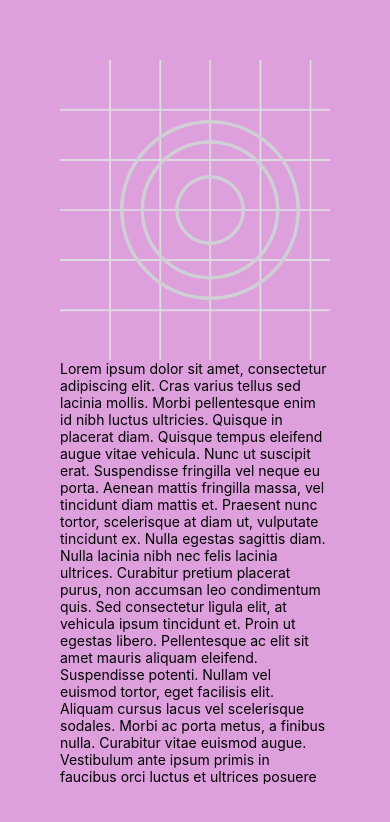
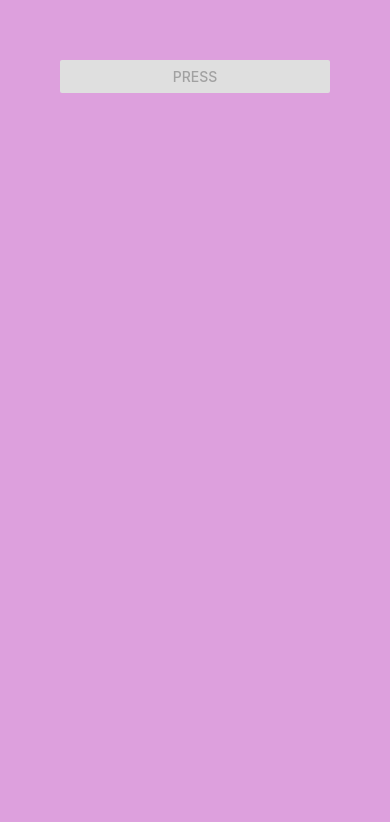
Before and after one commit to Gavin-1001/React-Native-Tutorials, a React Native app in the folder CoreComponents/: screen / in a window 390 px wide. Shown: the top 822 px of the page. Built offline with nearby package versions, Linux system fonts and the light colour scheme.

Commit message:
Finished Tutorial 12

```diff
--- a/CoreComponents/App.js
+++ b/CoreComponents/App.js
@@ -1,21 +1,11 @@
-import {View, Text, Image, ImageBackground, ScrollView} from "react-native"
+import {View, Text, Image, ImageBackground, ScrollView, Button} from "react-native"
 const logoImg = require("./assets/adaptive-icon.png");
 
 export default function App(){
+
   return(
   <View style={{backgroundColor:"plum", flex: 1, padding: 60}}>
-        <ScrollView>
-        <Image source={logoImg} style={{width: 300, height: 300}} />
-        <Text>
-            Lorem ipsum dolor sit amet, consectetur adipiscing elit. Cras varius tellus sed lacinia mollis. Morbi pellentesque enim id nibh luctus ultricies. Quisque in placerat diam. Quisque tempus eleifend augue vitae vehicula. Nunc ut suscipit erat. Suspendisse fringilla vel neque eu porta. Aenean mattis fringilla massa, vel tincidunt diam mattis et. Praesent nunc tortor, scelerisque at diam ut, vulputate tincidunt ex. Nulla egestas sagittis diam. Nulla lacinia nibh nec felis lacinia ultrices. Curabitur pretium placerat purus, non accumsan leo condimentum quis. Sed consectetur ligula elit, at vehicula ipsum tincidunt et. Proin ut egestas libero.
-
-            Pellentesque ac elit sit amet mauris aliquam eleifend. Suspendisse potenti. Nullam vel euismod tortor, eget facilisis elit. Aliquam cursus lacus vel scelerisque sodales. Morbi ac porta metus, a finibus nulla. Curabitur vitae euismod augue. Vestibulum ante ipsum primis in faucibus orci luctus et ultrices posuere cubilia curae; Morbi vel neque sit amet justo fermentum hendrerit. Nulla facilisi. Vivamus semper risus nec nulla iaculis hendrerit. Praesent luctus fermentum lacus quis sodales. Nullam rhoncus pellentesque odio, mollis dignissim augue. Integer a placerat odio. Maecenas sit amet bibendum mauris. Ut iaculis mollis massa vel finibus.
-
-            Nulla id purus venenatis, sagittis turpis quis, bibendum orci. Nulla sem nisl, bibendum sed magna quis, sagittis mollis diam. Nam iaculis vestibulum felis. Morbi sit amet elit ultrices, lobortis nulla at, pretium est. Nullam ultrices leo ac ex vehicula, nec mattis purus molestie. Integer efficitur interdum mattis. Morbi metus sapien, ullamcorper ut odio sed, egestas mollis orci.
-
-        </Text>
-        <Image source={logoImg} style={{width: 300, height: 300}} />
-        </ScrollView>
+      <Button title="Press" onPress={() => console.log("Pressed button")} color="midnightblue" disabled/>
   </View>
   );
 }
```
